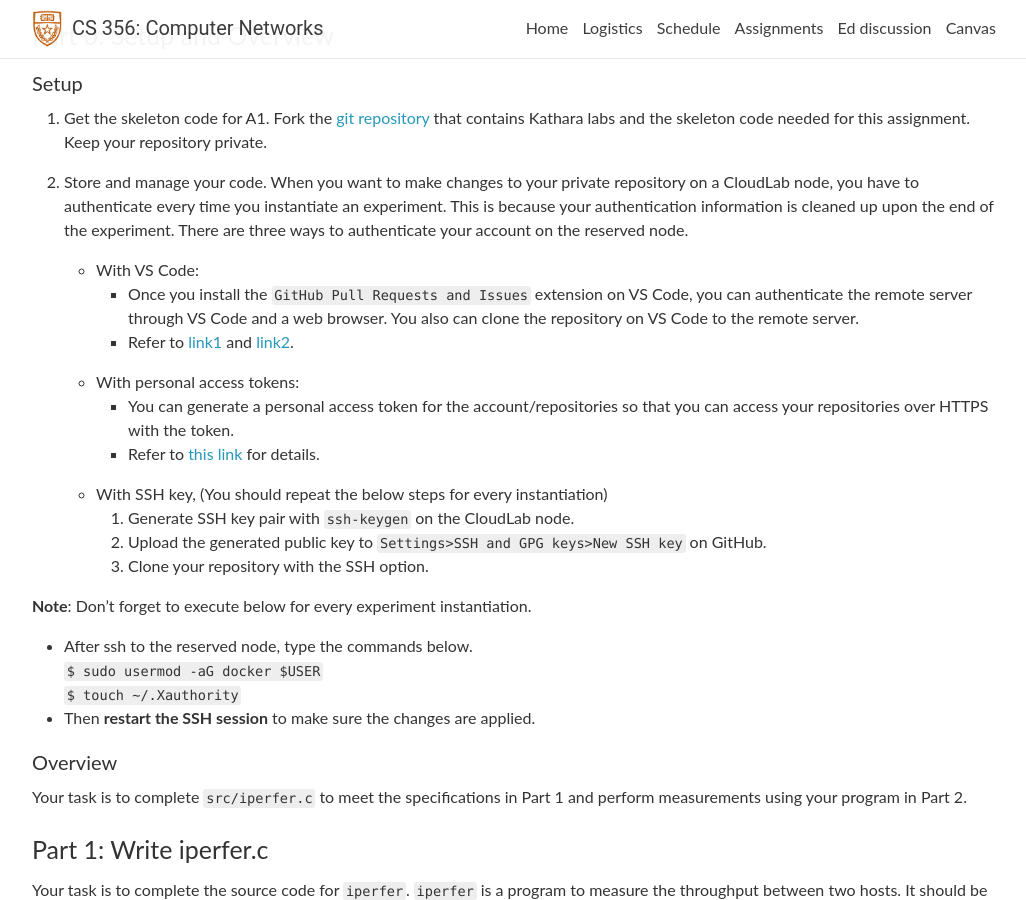
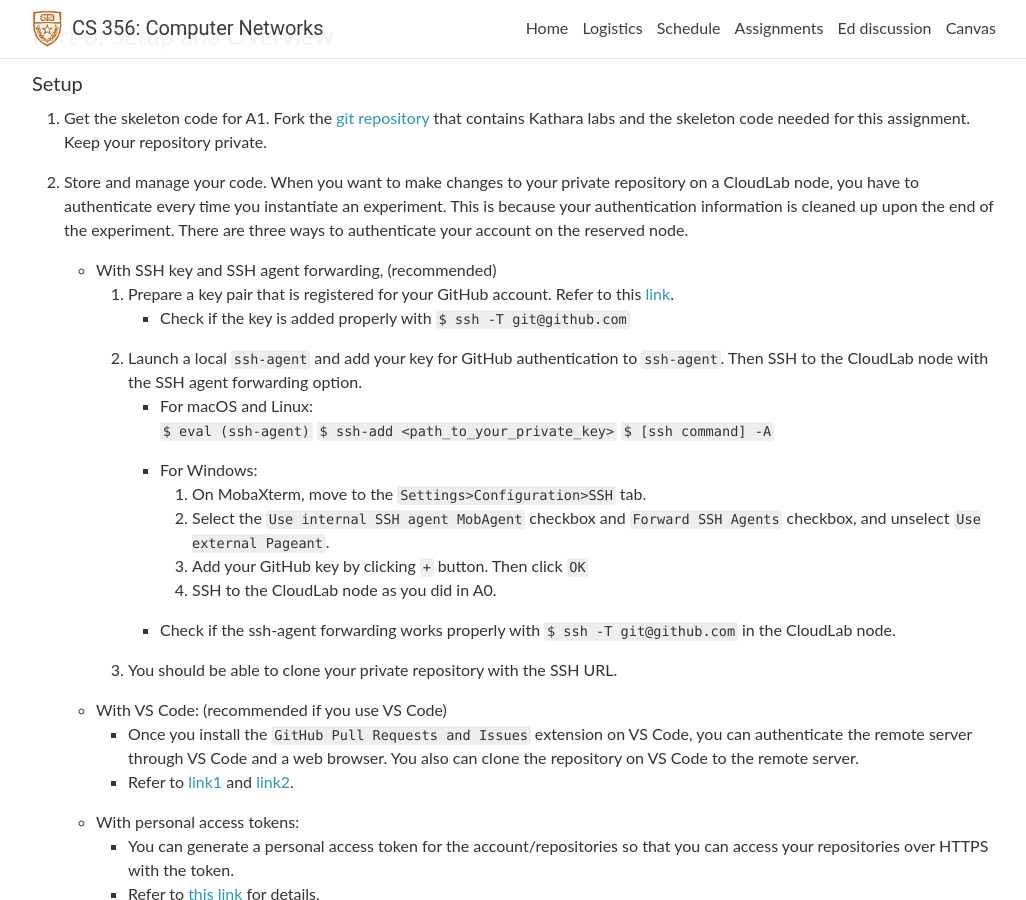
Before and after one commit to utcs356/sp25, a Jekyll site: the page built from _pages/1_socket.md, in a window 1280 px wide and 900 px high, scrolled down 596 px. Shown: the whole window, without its empty margins (126-1152 px from the left). Built offline with Jekyll 4.4.1, drawn with Linux system fonts in a browser that asks for light colours; nearby versions of some CDN libraries; comment, search, counter and statistics services are not loaded.

Commit message:
Add SSH agent forwarding on A1

```diff
--- a/_pages/1_socket.md
+++ b/_pages/1_socket.md
@@ -16,16 +16,29 @@ Fork the [git repository](https://github.com/utcs356/assignment1.git) that conta
 
 2. Store and manage your code.
 When you want to make changes to your private repository on a CloudLab node, you have to authenticate every time you instantiate an experiment. This is because your authentication information is cleaned up upon the end of the experiment. There are three ways to authenticate your account on the reserved node.
-    * With VS Code:
+    * With SSH key and SSH agent forwarding, (recommended)
+        1. Prepare a key pair that is registered for your GitHub account. Refer to this [link](https://docs.github.com/en/authentication/connecting-to-github-with-ssh/adding-a-new-ssh-key-to-your-github-account).
+            * Check if the key is added properly with `$ ssh -T git@github.com`
+        2. Launch a local `ssh-agent` and add your key for GitHub authentication to `ssh-agent`. Then SSH to the CloudLab node with the SSH agent forwarding option.
+            * For macOS and Linux:
+                `$ eval (ssh-agent)`
+                `$ ssh-add <path_to_your_private_key>`
+                `$ [ssh command] -A`
+
+            * For Windows:
+                1. On MobaXterm, move to the `Settings>Configuration>SSH` tab.
+                2. Select the `Use internal SSH agent MobAgent` checkbox and `Forward SSH Agents` checkbox, and unselect `Use external Pageant`.
+                3. Add your GitHub key by clicking `+` button. Then click `OK`
+                4. SSH to the CloudLab node as you did in A0.
+             * Check if the ssh-agent forwarding works properly with `$ ssh -T git@github.com` in the CloudLab node.
+        3. You should be able to clone your private repository with the SSH URL.
+
+    * With VS Code: (recommended if you use VS Code)
         * Once you install the `GitHub Pull Requests and Issues` extension on VS Code, you can authenticate the remote server through VS Code and a web browser. You also can clone the repository on VS Code to the remote server.
         * Refer to [link1](https://vscode.github.com/) and [link2](https://code.visualstudio.com/docs/sourcecontrol/github).
     * With personal access tokens:
         * You can generate a personal access token for the account/repositories so that you can access your repositories over HTTPS with the token.
         * Refer to [this link](https://docs.github.com/en/authentication/keeping-your-account-and-data-secure/managing-your-personal-access-tokens) for details.
-    * With SSH key, (You should repeat the below steps for every instantiation)
-        1. Generate SSH key pair with `ssh-keygen` on the CloudLab node.
-        2. Upload the generated public key to `Settings>SSH and GPG keys>New SSH key` on GitHub.
-        3. Clone your repository with the SSH option.
 
 
 **Note**: Don't forget to execute below for every experiment instantiation.
```
